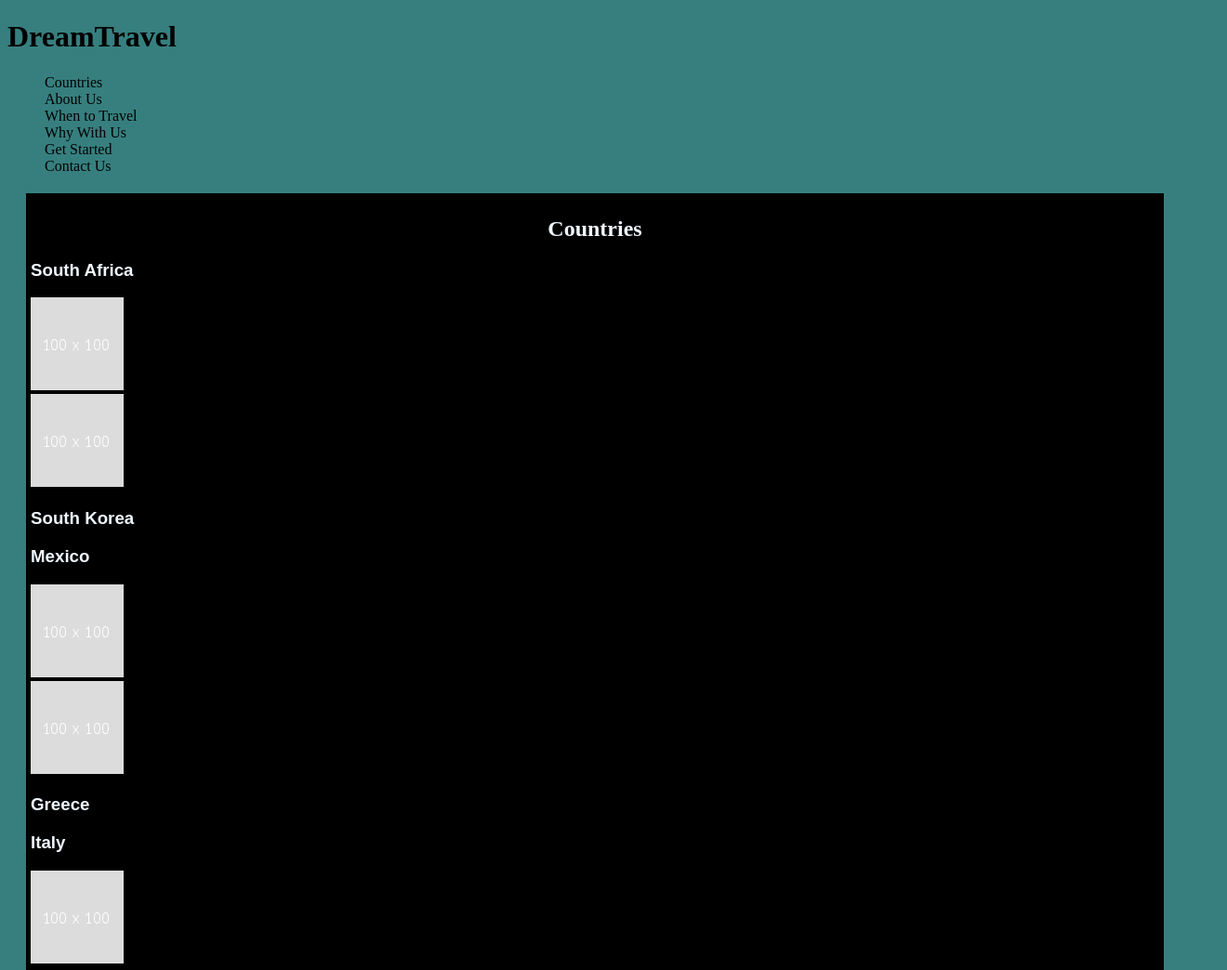
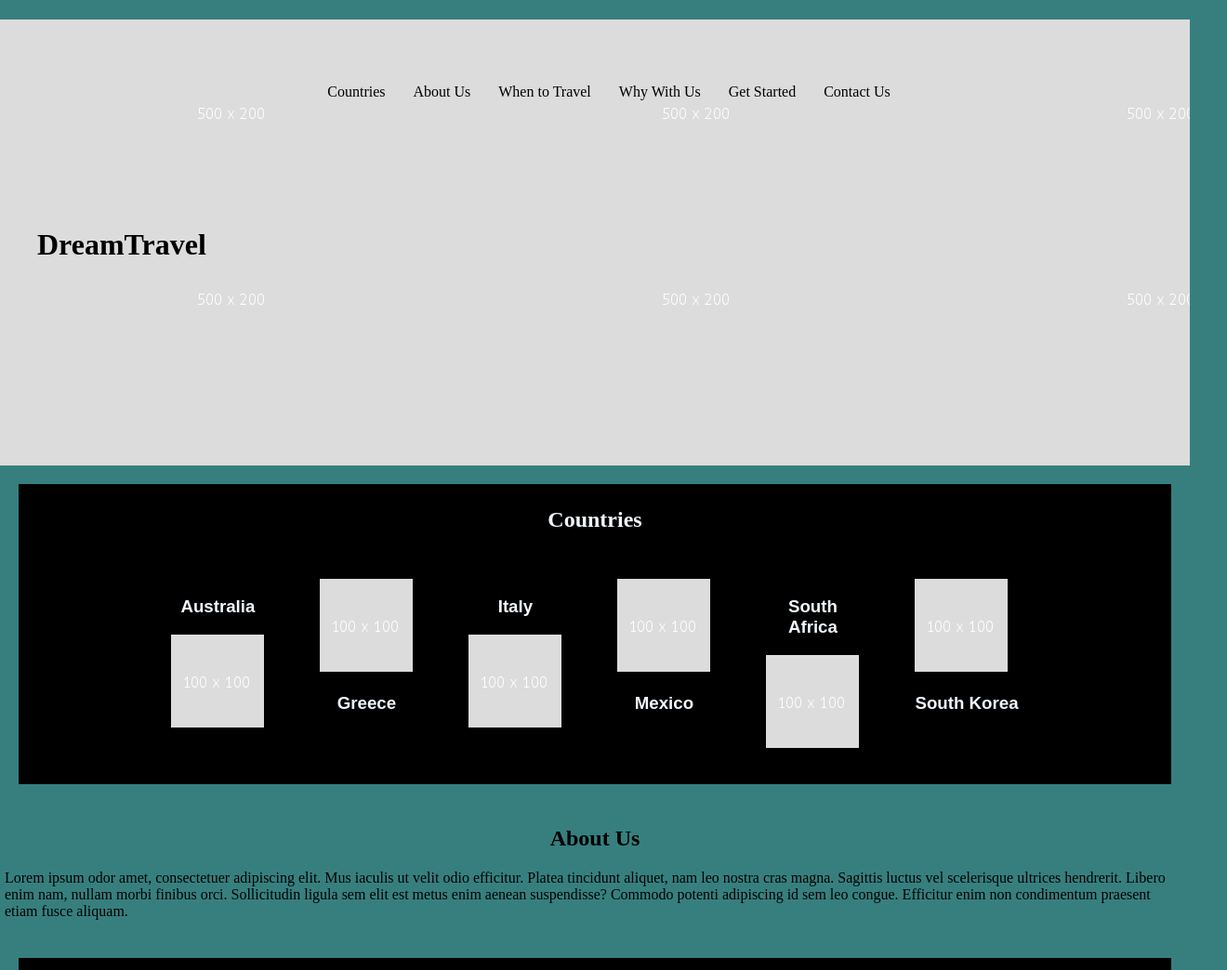
Before and after one commit to EvelynMonterosVaca/EvelynMonterosVaca.github.io, a plain HTML site: page csce242/projects/part3/main_page/index.html in a window 1280 px wide. Shown: the top 1044 px of the page at 93% size, 1320 px wide, since content can reach past the window. Drawn offline with Linux system fonts and the light colour scheme.

Commit message:
new main-page project

```diff
--- a/csce242/projects/part3/main_page/index.html
+++ b/csce242/projects/part3/main_page/index.html
@@ -8,6 +8,7 @@
     <body>
 
         <header>
+            <div id="top">
             <h1>DreamTravel</h1>
 
             <nav id="nav">
@@ -22,39 +23,49 @@
                 </ul>
             </nav>
 
+            </div>
+
         </header>
 
         <main id="mncon">
             <h2>Countries</h2>
-            <div>
-                <div class="conimg">
-                    <section>
-                        <h3>South Africa </h3>
-                        <img src="images/mp_countries.gif" alt="image square">
-                    </section>
+            <div id="ro2">
+                <div class="rows">
 
-                    <section>
-                        <img src="images/mp_countries.gif" alt="image square">
-                        <h3>South Korea</h3>
-                    </section>
+                    <div class="rows">
+                         <div class="columns">
+                            <h3>Australia</h3>
+                            <img src="images/mp_countries.gif" alt="square">
+                         </div>
+                         <div class="columns">
+                            <img src="images/mp_countries.gif" alt="square">
+                            <h3>Greece</h3>
+                         </div>
+                    </div>
+
+                    <div class="rows">
+                        <div class="columns">
+                           <h3>Italy</h3>
+                           <img src="images/mp_countries.gif" alt="square">
+                        </div>
+                        <div class="columns">
+                           <img src="images/mp_countries.gif" alt="square">
+                           <h3>Mexico </h3>
+                        </div>
+                   </div >
+
+                   <div class="rows">
+                        <div class="columns">
+                            <h3>South <br> Africa</h3>
+                            <img src="images/mp_countries.gif" alt="square">
+                        </div>
+                        <div class="columns">
+                            <img src="images/mp_countries.gif" alt="square">
+                            <h3>South Korea </h3>
+                         </div>
+                    </div >
+
                 </div>
-
-                <div class="conimg">
-                    <section>
-                        <h3>Mexico</h3>
-                        <img src="images/mp_countries.gif" alt="image square">
-                    </section>
-
-                    <section>
-                        <img src="images/mp_countries.gif" alt="image square">
-                        <h3>Greece</h3>
-                    </section>
-                </div>
-
-                <section class="conimg">
-                    <h3>Italy</h3>
-                    <img src="images/mp_countries.gif" alt="image square">
-                </section>
             </div>
         </main>
 
@@ -73,6 +84,7 @@
 
         <main id="mnwtt">
             <h2>When to Travel?</h2>
+            <div id="ro1">
 
             <div class="row">
 
@@ -128,6 +140,8 @@
 
             </div>
 
+            </div>
+
 
         </main>
 
@@ -145,6 +159,21 @@
 
         <footer id="ftconu">
             <h2> Contact Us</h2>
+            <div class="container">
+                <svg xmlns="http://www.w3.org/2000/svg" viewBox="0 0 512 512">
+                    <!--!Font Awesome Free 6.7.2 by @fontawesome - https://fontawesome.com License - https://fontawesome.com/license/free Copyright 2025 Fonticons, Inc.-->
+                    <path d="M164.9 24.6c-7.7-18.6-28-28.5-47.4-23.2l-88 24C12.1 30.2 0 46 0 64C0 311.4 200.6 512 448 512c18 0 33.8-12.1 38.6-29.5l24-88c5.3-19.4-4.6-39.7-23.2-47.4l-96-40c-16.3-6.8-35.2-2.1-46.3 11.6L304.7 368C234.3 334.7 177.3 277.7 144 207.3L193.3 167c13.7-11.2 18.4-30 11.6-46.3l-40-96z"/>
+                </svg>
+                <p>864***-****</p>
+            </div>
+
+            <div class="container">
+                <svg xmlns="http://www.w3.org/2000/svg" viewBox="0 0 512 512">
+                    <!--!Font Awesome Free 6.7.2 by @fontawesome - https://fontawesome.com License - https://fontawesome.com/license/free Copyright 2025 Fonticons, Inc.-->
+                    <path d="M48 64C21.5 64 0 85.5 0 112c0 15.1 7.1 29.3 19.2 38.4L236.8 313.6c11.4 8.5 27 8.5 38.4 0L492.8 150.4c12.1-9.1 19.2-23.3 19.2-38.4c0-26.5-21.5-48-48-48L48 64zM0 176L0 384c0 35.3 28.7 64 64 64l384 0c35.3 0 64-28.7 64-64l0-208L294.4 339.2c-22.8 17.1-54 17.1-76.8 0L0 176z"/>
+                </svg>
+                <p>evelyn********</p>
+            </div>
 
         </footer>
 
--- a/csce242/projects/part3/main_page/styles.css
+++ b/csce242/projects/part3/main_page/styles.css
@@ -1,6 +1,8 @@
 /* Structure */
 body{
     background-color: #377F7F;
+    margin: 0px;
+    padding: 0px;
 }
 
 main{
@@ -18,16 +20,38 @@ footer{
 
 }
 
+/* header image and text */
+header{
+    background-image: url("images/background.gif");
+    margin: 0px;
+    padding: 0px;
+    height: 20em;
+}
+
+#top h1{
+    position: relative;
+    top: 7em;
+    left: 40px;
+
+}
+
+
 
 /* Navigation */
 #nav li{
     list-style-type: none;
+    padding: 10px;
+    text-align: right;
+    margin-right: 10px;
 }
 
 #nav a{
     text-decoration: none;
     color:#000000;
 }
+
+
+
 
 
 /* Typograghy */
@@ -62,3 +86,81 @@ h3{
     clear: both;
     display: table;
   }
+
+  #ro1{
+    width: fit-content;
+    margin: auto;
+  }
+
+  /* countries list */
+  .columns{
+    float: left;
+    padding: 30px;
+  }
+
+  .rows::after{
+    content: "";
+    clear: both;
+    display: table;
+  }
+
+  #ro2{
+    width: fit-content;
+    margin: auto;
+  }
+
+  .columns h3{
+    text-align: center;
+  }
+
+  /* footer */
+  footer svg{
+    width: 20px;
+    display: block;
+    margin: 10px;
+    padding: 10px;
+    fill: aliceblue;
+  }
+
+.container{
+    display: flex;
+}
+
+footer h2{
+    padding: 20px;
+}
+
+
+  footer p{
+    color: aliceblue;
+  }
+
+  /* flex */
+  @media(min-width:900px){
+    #nav ul,
+    .rows,
+    .row{
+        display: flex;
+    }
+
+    #nav ul{
+        justify-content: center;
+
+    }
+
+    .rows,
+    .row{
+        flex-wrap: wrap;
+        justify-content: center;
+    }
+
+
+    header{
+        background-image: url("images/background.gif");
+        margin: 0px;
+        padding: 0px;
+        height: 30em;
+    }
+
+
+  }
```
Also changed, not shown: csce242/projects/part3/countries_page/index.html (added, +10 -0 lines), csce242/projects/part3/countries_page/styles.css (added), csce242/projects/part3/main_page/images/background.gif (added).
